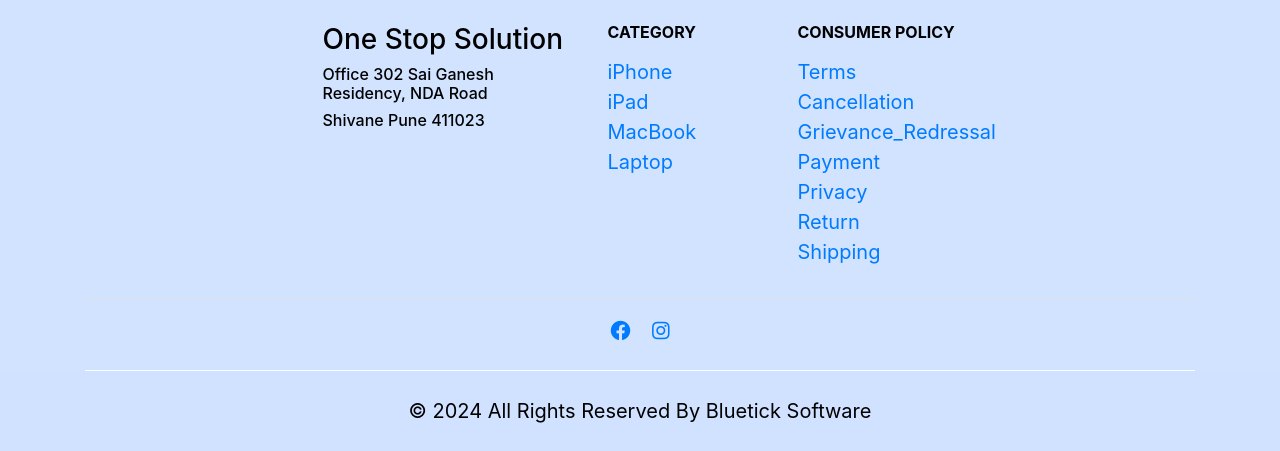
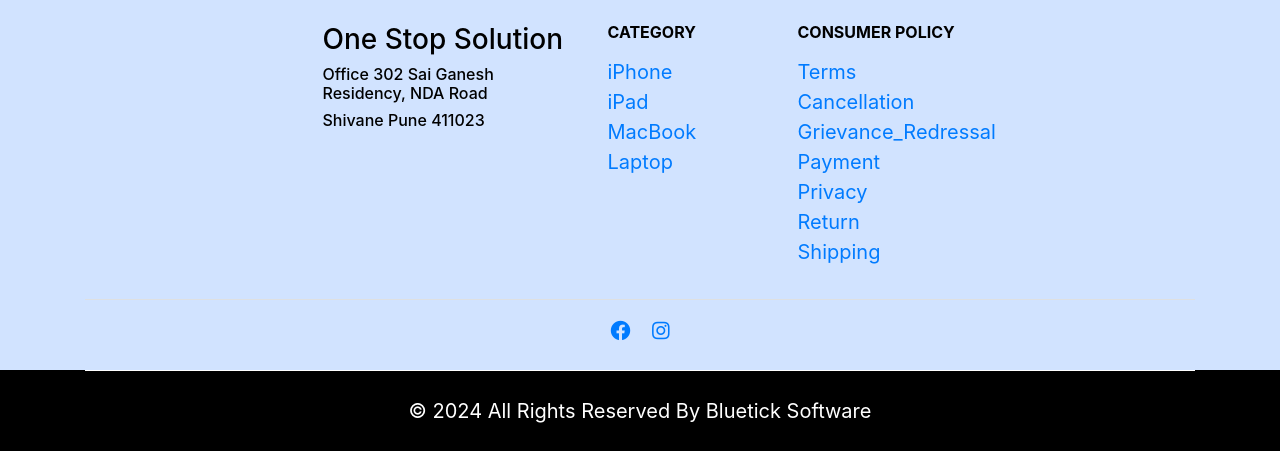
Before and after one commit to 24sagar/onestop, a Django app: page / in a window 1280 px wide. Shown: the part 1987-2438 px from the top of the page. Run offline with Django 5.2, Linux system fonts and the light colour scheme; some libraries are stand-ins or nearby versions.

Commit message:
footer changes

```diff
--- a/static/css/style.css
+++ b/static/css/style.css
@@ -821,13 +821,13 @@
 }
 
 .footer_section {
-  background-color: #D0E2FF;
+  background-color: #000000;
 }
 
 .footer_section p {
   margin: 0;
   padding: 25px 0;
-  color: #000000;
+  color: #ffffff;
   text-align: center;
   border-top: 0.8px solid #ffffff;
 }
```
